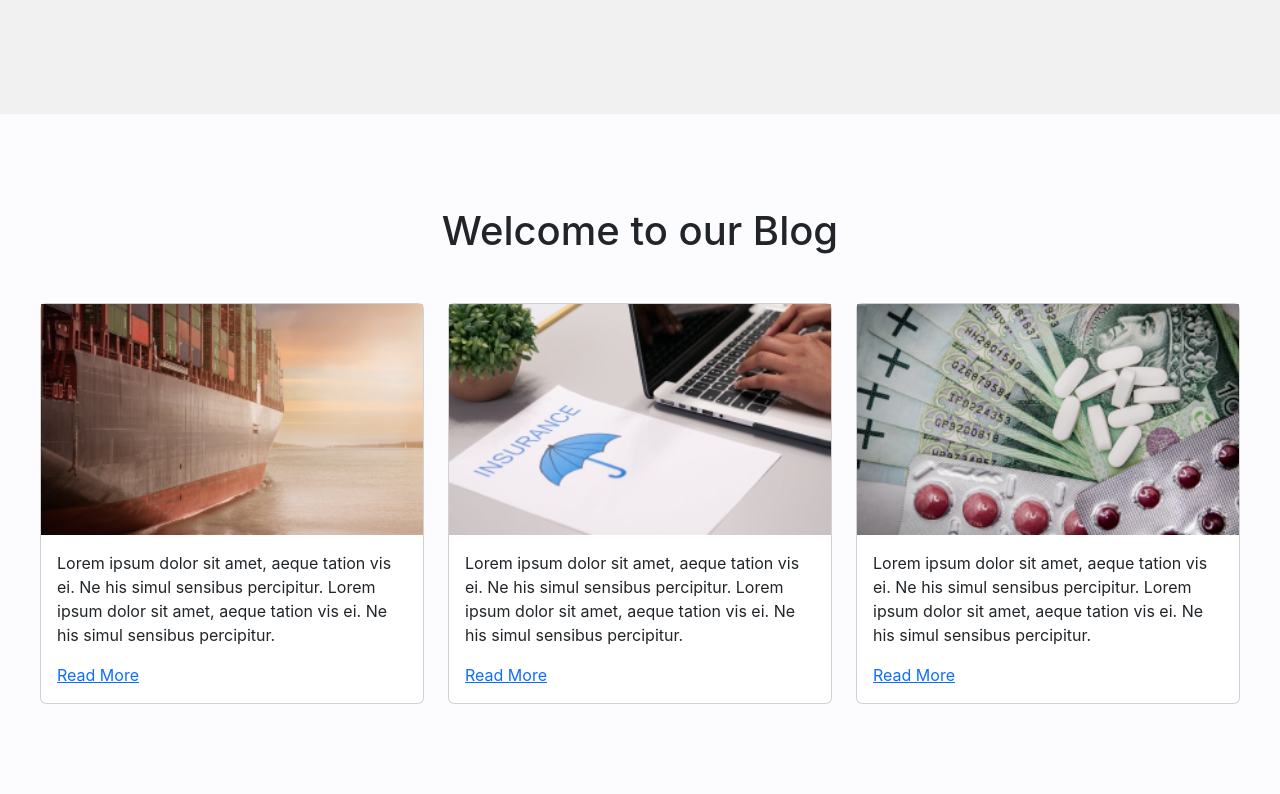
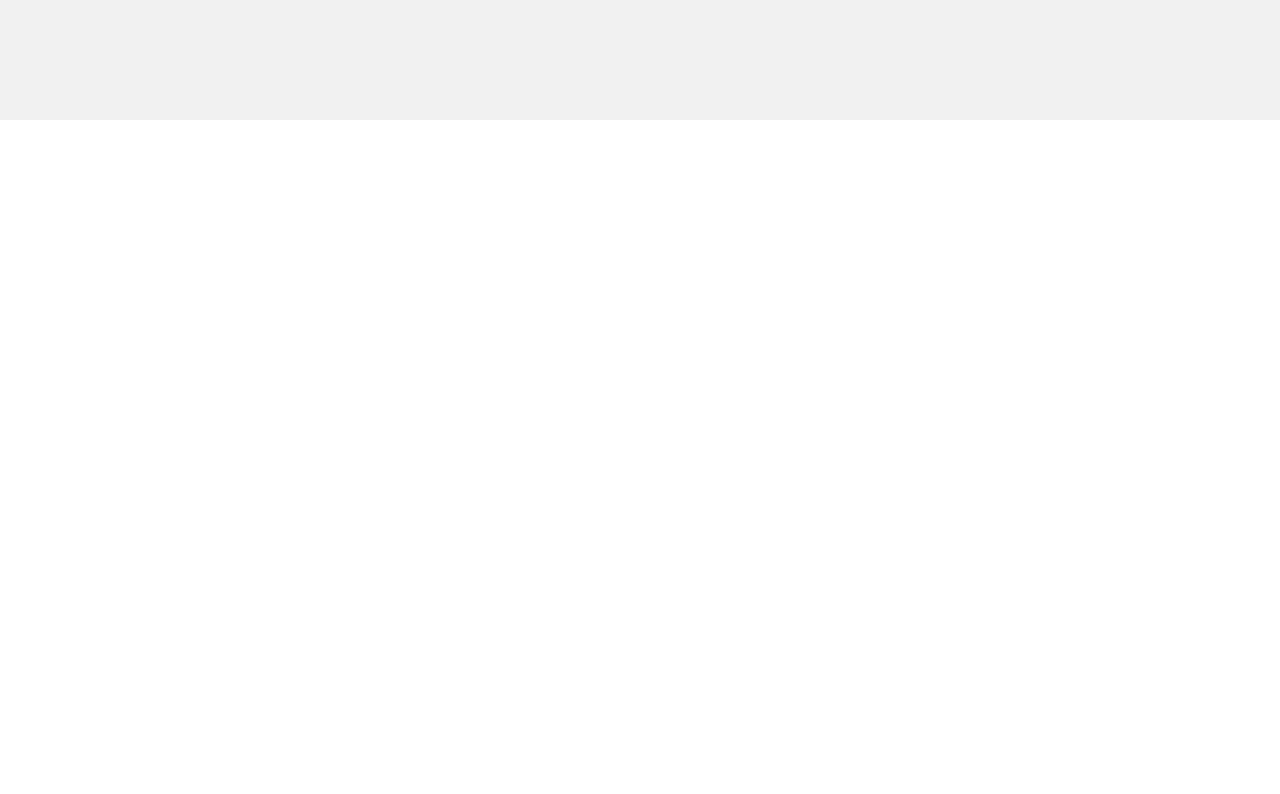
Before and after one commit to placeparks/Blockwise-tech, a React (Create React App) app: page / in a window 1280 px wide. Shown: the part 5286-6080 px from the top of the page. Built offline with nearby package versions, Linux system fonts and the light colour scheme.

Commit message:
Update Layout.js

```diff
--- a/src/components/Home/Layout.js
+++ b/src/components/Home/Layout.js
@@ -31,7 +31,6 @@ export default function Layout() {
      <Solutions/>
      <MetaverseBenefits/>
      <FAQ/>
-    <Blog/>
     <Contact/>
     <Footer/>
 
```
